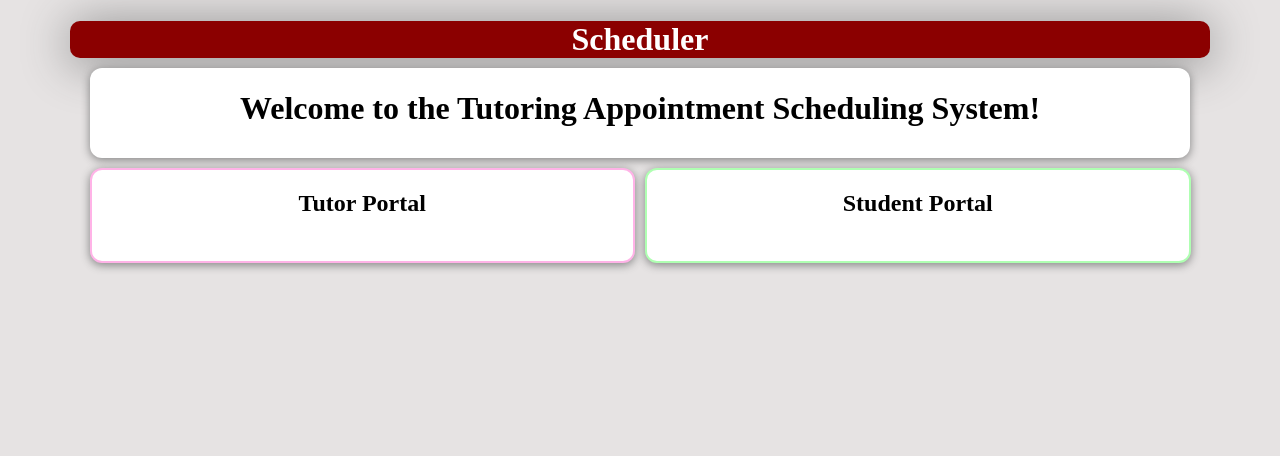
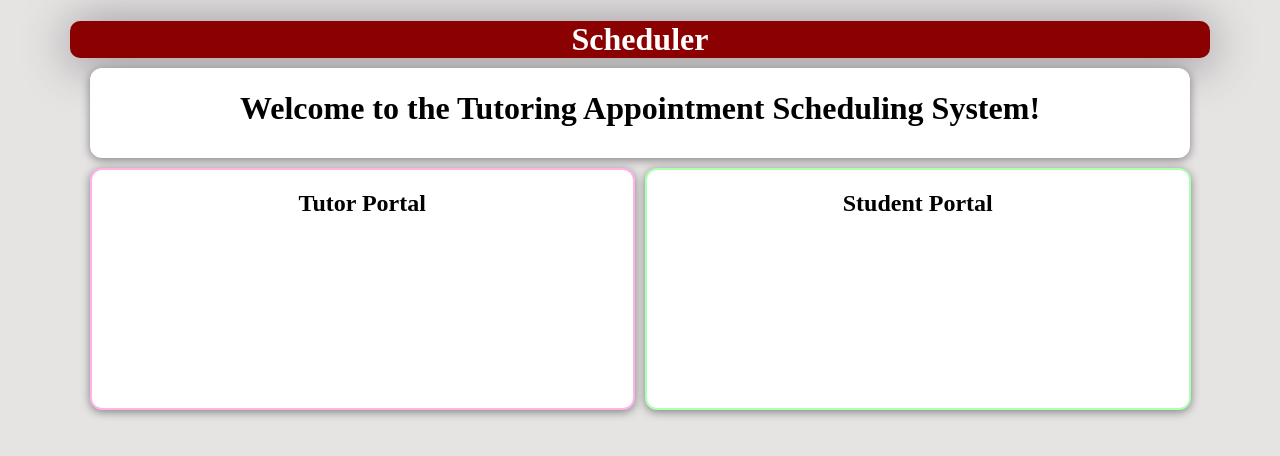
Before and after one commit to Shaunathanz/Scheduler, a PHP site: page / in a window 1280 px wide. Shown: the top 456 px of the page. Run offline with PHP 8.4, Linux system fonts and the light colour scheme.

Commit message:
Update style.css

```diff
--- a/public_html/styles/style.css
+++ b/public_html/styles/style.css
@@ -93,12 +93,11 @@ body
     min-height: 0px;
 }
 
-.content-item
-{
+.content-item {
     display: block;
     overflow: scroll;
     max-width: 1080px;
-    min-height: 81px;
+    min-height: 228px;
     box-shadow: 0px 2px 10px gray;
     border-radius: 12px;
     margin: auto;
@@ -130,9 +129,8 @@ body
 }
 
 /* can display two boxes side-by-side by default */
-.content-item.flex-item
-{
-    height: 170px;
+.content-item.flex-item {
+    height: 228px;
     margin: 0px;
     box-shadow: 0px 2px 10px gray;
     border-width: 1px;
```
